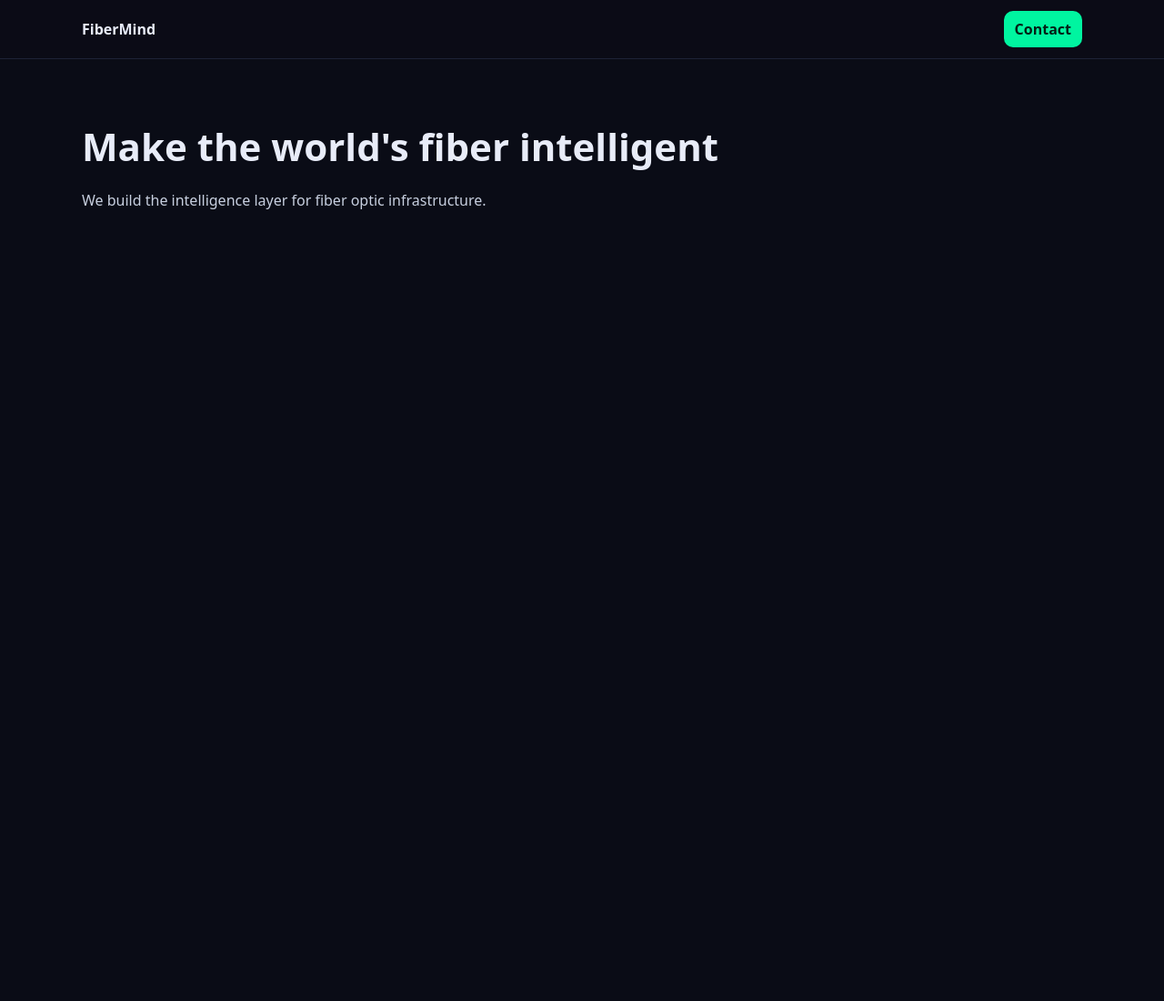
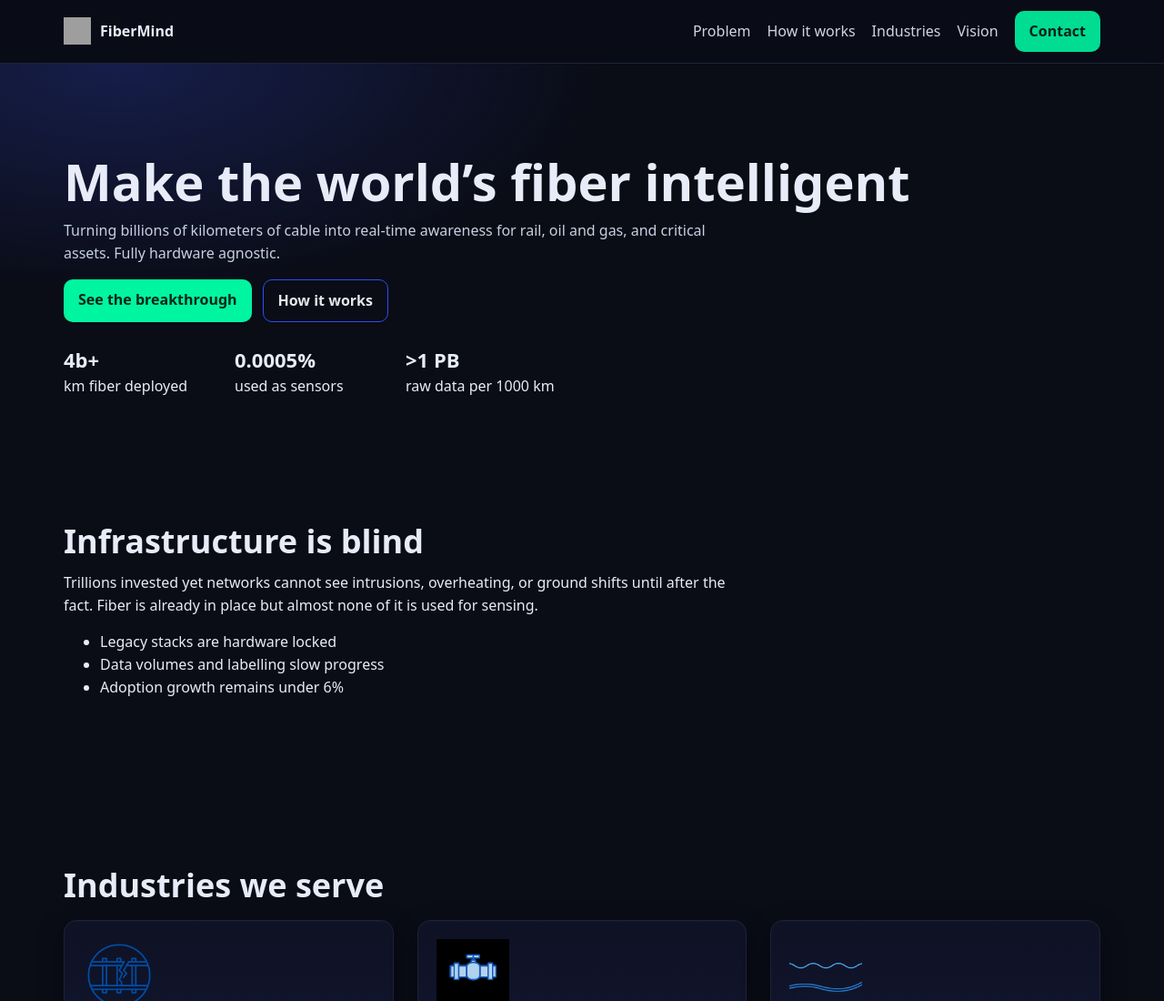
Before and after one commit to desaideep89/FiberMind-wb2, an Astro site: page / in a window 1280 px wide. Shown: the top 1100 px of the page at 91% size. Before the commit the page ends 800 px from the top, so only its background shows below. Built offline with nearby package versions, Linux system fonts and the light colour scheme; Astro itself is replaced by a stand-in of ours; grey boxes are pictures that could not be loaded.

Commit message:
Pages-ready config: base path + env types; stable homepage

```diff
--- a/astro.config.mjs
+++ b/astro.config.mjs
@@ -1,9 +1,10 @@
+// astro.config.mjs
 import { defineConfig } from 'astro/config';
-import mdx from '@astrojs/mdx';
 
+// IMPORTANT: update the "site" if you ever move repos or orgs
 export default defineConfig({
-  integrations: [mdx()],
   site: 'https://desaideep89.github.io',
-  base: '/FiberMind-wb2',
-  build: { inlineStylesheets: 'auto' },
+  base: '/FiberMind-wb2',          // repo name (GitHub Pages subpath)
+  trailingSlash: 'ignore',         // cleaner URLs
+  scopedStyleStrategy: 'where',    // safer CSS scoping
 });
--- a/src/pages/index.astro
+++ b/src/pages/index.astro
@@ -1,23 +1,131 @@
 ---
+import '../styles/site.css';
+
+// Build-safe helper: respects dev and GitHub Pages base path
+const img = (p: string) => import.meta.env.BASE_URL + p.replace(/^\//, '');
 ---
+
 <html lang="en">
   <head>
-    <meta charset="utf-8" />
-    <meta name="viewport" content="width=device-width, initial-scale=1" />
-    <title>FiberMind — Infrastructure Intelligence</title>
+    <meta charset="UTF-8" />
+    <meta name="viewport" content="width=device-width, initial-scale=1.0" />
+    <title>FiberMind</title>
   </head>
-  <body style="margin:0;font:16px/1.5 system-ui;background:#0A0C16;color:#E8ECF8">
-    <header style="position:sticky;top:0;background:#0B0B16;padding:12px 0;border-bottom:1px solid #1E2237">
-      <div style="width:min(1100px,92%);margin:0 auto;display:flex;justify-content:space-between;align-items:center">
-        <strong>FiberMind</strong>
-        <a href="/contact" style="background:#00F5A0;color:#042016;padding:8px 12px;border-radius:10px;text-decoration:none;font-weight:800">Contact</a>
+
+  <body>
+    <!-- Header -->
+    <header class="header">
+      <nav class="nav wrap">
+        <div class="logo">
+          <img src={img('images/logo.jpg')} alt="FiberMind" />
+          <span>FiberMind</span>
+        </div>
+        <ul class="nav-links">
+          <li><a href="#problem">Problem</a></li>
+          <li><a href="#how">How it works</a></li>
+          <li><a href="#industries">Industries</a></li>
+          <li><a href="#focus">Vision</a></li>
+          <li><a class="btn" href="/contact">Contact</a></li>
+        </ul>
+      </nav>
+    </header>
+
+    <!-- Hero -->
+    <section class="hero">
+      <div class="wrap">
+        <h1>Make the world’s fiber intelligent</h1>
+        <p class="lead">
+          Turning billions of kilometers of cable into real‑time awareness for rail, oil and gas,
+          and critical assets. Fully hardware agnostic.
+        </p>
+
+        <div class="hero-buttons">
+          <a class="btn" href="#industries">See the breakthrough</a>
+          <a class="btn btn-outline" href="#how">How it works</a>
+        </div>
+
+        <div class="stats">
+          <div><strong>4b+</strong><span>km fiber deployed</span></div>
+          <div><strong>0.0005%</strong><span>used as sensors</span></div>
+          <div><strong>&gt;1 PB</strong><span>raw data per 1000 km</span></div>
+        </div>
       </div>
-    </header>
-    <main style="padding:64px 0">
-      <div style="width:min(1100px,92%);margin:0 auto">
-        <h1 style="margin:0 0 8px;font-size:42px">Make the world's fiber intelligent</h1>
-        <p style="color:#C8D0E0;max-width:800px">We build the intelligence layer for fiber optic infrastructure.</p>
+    </section>
+
+    <!-- Problem -->
+    <section id="problem" class="section">
+      <div class="wrap">
+        <h2>Infrastructure is blind</h2>
+        <p class="muted" style="max-width:760px">
+          Trillions invested yet networks cannot see intrusions, overheating, or ground shifts
+          until after the fact. Fiber is already in place but almost none of it is used for sensing.
+        </p>
+        <ul class="muted">
+          <li>Legacy stacks are hardware locked</li>
+          <li>Data volumes and labelling slow progress</li>
+          <li>Adoption growth remains under 6%</li>
+        </ul>
       </div>
-    </main>
+    </section>
+
+    <!-- Industries -->
+    <section id="industries" class="section">
+      <div class="wrap">
+        <h2>Industries we serve</h2>
+        <div class="industries-grid">
+          <article class="tile">
+            <img src={img('images/rail.png')} alt="Rail" />
+            <h3>Rail</h3>
+            <p class="muted">Broken rail detection and corridor awareness.</p>
+          </article>
+
+          <article class="tile">
+            <img src={img('images/pipeline.png')} alt="Oil and gas" />
+            <h3>Oil and gas</h3>
+            <p class="muted">Third‑party intrusion and leak detection.</p>
+          </article>
+
+          <article class="tile">
+            <img src={img('images/subsea.png')} alt="Subsea" />
+            <h3>Subsea</h3>
+            <p class="muted">Cable tamper and anchor drag prevention.</p>
+          </article>
+        </div>
+      </div>
+    </section>
+
+    <!-- How it works -->
+    <section id="how" class="section">
+      <div class="wrap card" style="display:flex;gap:18px;align-items:center;flex-wrap:wrap">
+        <div style="flex:1 1 360px">
+          <h2>The breakthrough</h2>
+          <p class="muted" style="margin-top:6px">
+            A Large Vibration Model that learns across fibers, terrains, and events, cutting training
+            and labelling time while driving near‑zero false positives.
+          </p>
+        </div>
+        <img src={img('images/ai-model.png')} alt="AI Model" style="width:160px" />
+      </div>
+    </section>
+
+    <!-- Global vision -->
+    <section id="focus" class="section">
+      <div class="wrap card" style="display:flex;gap:18px;align-items:center;flex-wrap:wrap">
+        <img src={img('images/world-map.png')} alt="World map" style="width:180px" />
+        <div>
+          <h2>Deploy where fiber already exists</h2>
+          <p class="muted" style="margin-top:6px">
+            One intelligence layer across OEMs and terrains. Train once, scale everywhere.
+          </p>
+        </div>
+      </div>
+    </section>
+
+    <!-- Footer -->
+    <footer class="section" style="padding-top:32px">
+      <div class="wrap muted" style="font-size:14px">
+        FiberMind — Cambridge • <a href="mailto:deep.desai@fibermind.ai">deep.desai@fibermind.ai</a> • +971 566777884
+      </div>
+    </footer>
   </body>
 </html>
--- /dev/null
+++ b/src/styles/site.css
@@ -0,0 +1,100 @@
+/* ====== THEME ====== */
+:root{
+  --bg:#0A0C16;
+  --panel:#0F1224;
+  --panel-2:#121733;
+  --line:#1E2237;
+  --ink:#E8ECF8;
+  --muted:#C8D0E0;
+  --accent:#00F5A0;
+  --accent-2:#2B4EF6;
+  --wrap:1140px;
+  --r:14px;
+  --shadow: 0 10px 30px rgba(0,0,0,.25), inset 0 1px 0 rgba(255,255,255,.02);
+}
+
+/* ====== BASE ====== */
+*{box-sizing:border-box}
+html,body{margin:0;padding:0}
+body{
+  background: var(--bg);
+  color: var(--ink);
+  font: 16px/1.55 system-ui,-apple-system,Segoe UI,Roboto,Inter,Arial,sans-serif;
+  -webkit-font-smoothing:antialiased; text-rendering:optimizeLegibility;
+}
+a{color:inherit;text-decoration:none}
+img{max-width:100%;height:auto;display:block}
+
+.wrap{width:min(var(--wrap),92%);margin:0 auto}
+.section{padding:84px 0}
+h1{font-size:clamp(34px,6vw,56px);line-height:1.06;margin:0 0 12px}
+h2{font-size:clamp(24px,4.5vw,36px);line-height:1.15;margin:0 0 12px}
+h3{font-size:18px;margin:0 0 4px}
+p{margin:0}
+
+/* ====== HEADER / NAV ====== */
+.header{
+  position: sticky; top:0; z-index:50;
+  background: rgba(10,12,22,.82);
+  backdrop-filter: blur(8px);
+  border-bottom: 1px solid var(--line);
+}
+.nav{display:flex;justify-content:space-between;align-items:center;gap:16px;padding:12px 0}
+.logo{display:flex;align-items:center;gap:10px;font-weight:800}
+.logo img{width:30px;height:30px}
+.nav-links{display:flex;gap:18px;align-items:center;list-style:none;margin:0;padding:0}
+.nav-links a{opacity:.9}
+.nav-links a:hover{opacity:1}
+
+/* ====== BUTTONS ====== */
+.btn{background:var(--accent);color:#062619;font-weight:800;padding:10px 16px;border-radius:10px;display:inline-block}
+.btn:hover{transform:translateY(-1px)}
+.btn-outline{border:1.5px solid var(--accent-2);color:#E5E7EB;background:transparent}
+.btn-primary{background:var(--accent);color:#062619}
+
+/* ====== HERO ====== */
+.hero{
+  padding:100px 0 54px;
+  background:
+    radial-gradient(900px 420px at 10% 0%, #161E4A 0%, rgba(16,20,35,0) 60%),
+    linear-gradient(180deg, #0A0C16, #0A0C16);
+}
+.hero > *{max-width:var(--wrap);margin-inline:auto}
+.hero p{max-width:730px;color:var(--muted)}
+.hero-buttons{display:flex;gap:12px;margin-top:16px;flex-wrap:wrap}
+.stats{display:flex;gap:28px;margin-top:24px;flex-wrap:wrap}
+.stats > div{min-width:160px}
+.stats strong{font-size:22px;display:block}
+
+/* ====== PANELS / CARDS ====== */
+.card{
+  background:linear-gradient(180deg,var(--panel),var(--panel-2));
+  border:1px solid var(--line); border-radius:var(--r); padding:22px;
+  box-shadow: var(--shadow);
+}
+
+/* ====== INDUSTRIES ====== */
+.industries-grid{
+  display:grid; grid-template-columns:repeat(3,1fr); gap:26px; margin-top:18px;
+}
+.tile{
+  background:linear-gradient(180deg,var(--panel),var(--panel-2));
+  border:1px solid var(--line); border-radius:var(--r); padding:20px;
+  box-shadow: var(--shadow); transition: transform .18s ease, border-color .18s ease;
+}
+.tile:hover{transform:translateY(-2px);border-color:#2A3560}
+.tile img{width:80px;opacity:.97;margin-bottom:12px}
+.tile p{color:var(--muted)}
+
+/* ====== "HOW IT WORKS" ====== */
+#how .card img{width:140px;margin-inline:auto}
+
+/* ====== WORLD MAP ====== */
+#focus .card{display:flex;gap:18px;align-items:center;flex-wrap:wrap}
+#focus img{width:180px}
+
+/* ====== RESPONSIVE ====== */
+@media (max-width:980px){
+  .industries-grid{grid-template-columns:1fr}
+  .nav-links{display:none} /* we’ll replace with burger later */
+}
```
